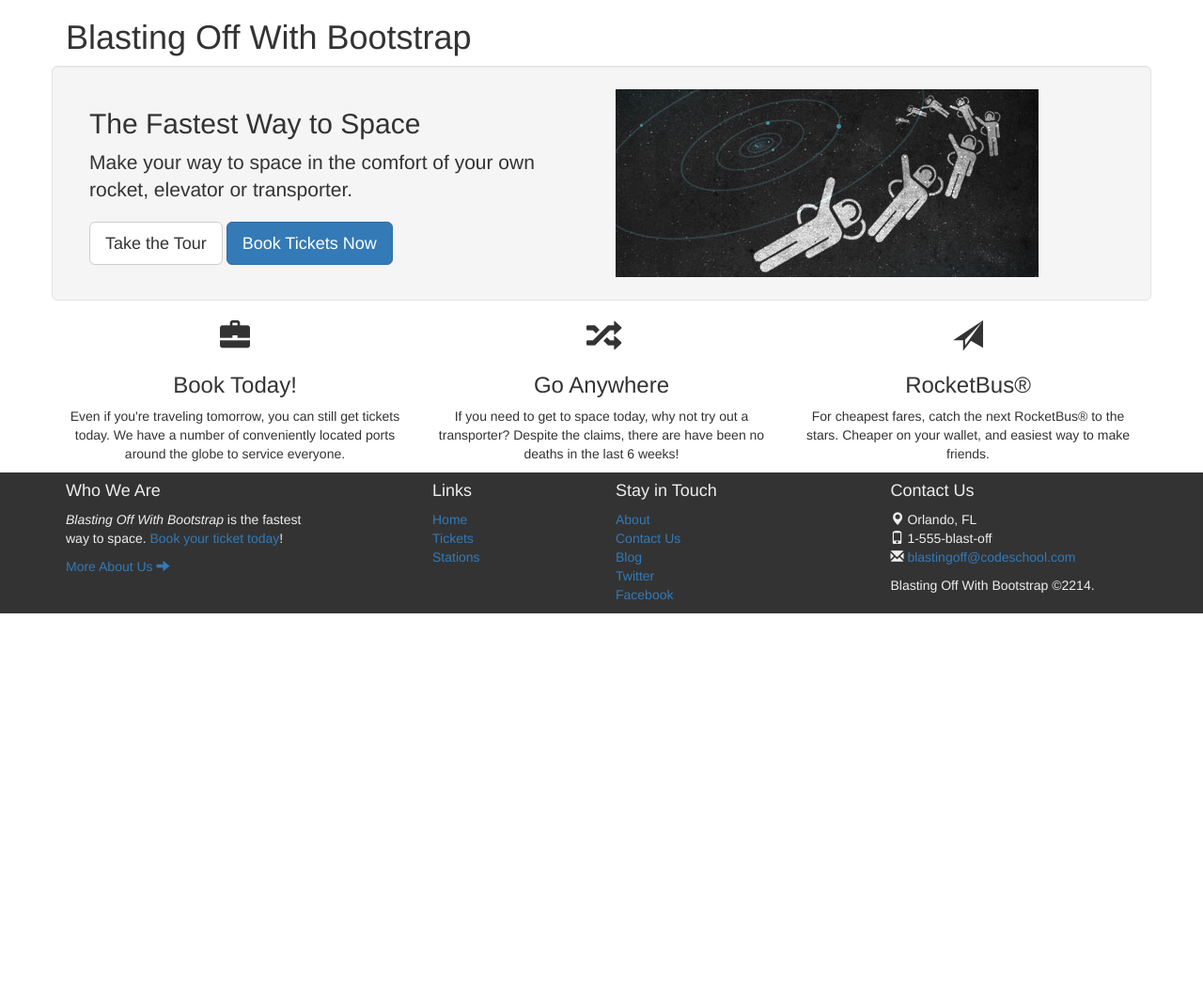
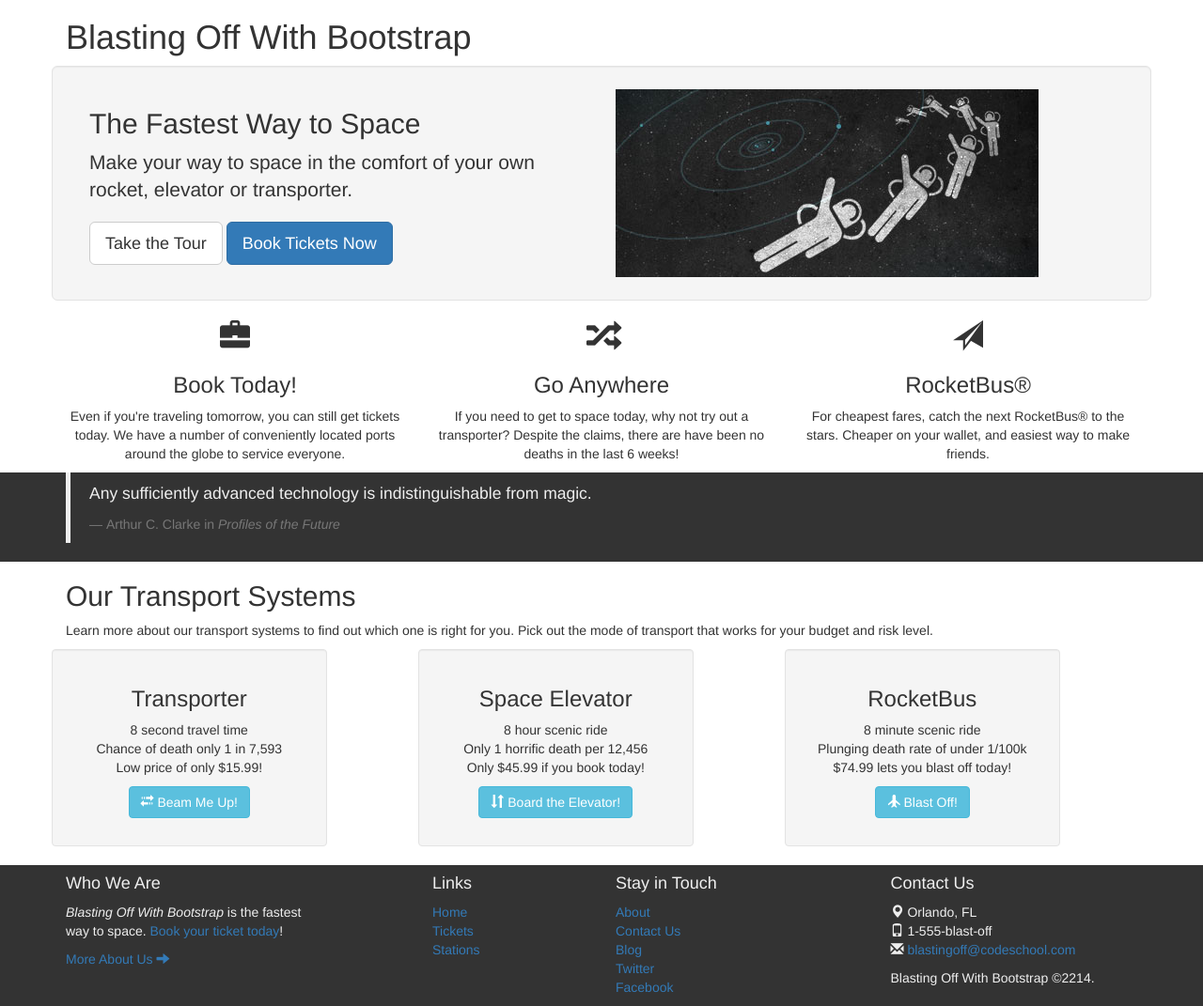
Before and after one commit to duffield44/bootstrap, a plain HTML site: page index.html in a window 1280 px wide. Shown: the whole page at 94% size. Before the commit the page ends 800 px from the top, so only its background shows below. Drawn offline with nearby package versions, Linux system fonts and the light colour scheme.

Commit message:
Add quote section and transport section

```diff
--- a/css/main.css
+++ b/css/main.css
@@ -2,7 +2,10 @@
 	font-size: 32px;
 }
 
-
+.quote {
+  color: #efefef;
+  background-color: #333;
+}
 
 /*---Footer Style---*/
 
--- a/index.html
+++ b/index.html
@@ -45,6 +45,54 @@
         </div>
       </div>
     </div>
+    <div class='quote'>
+      <div class='container'>
+        <blockquote>
+          <p>Any sufficiently advanced technology is indistinguishable from magic.</p>
+          <footer>Arthur C. Clarke in <cite title="Source Title">Profiles of the Future</cite></footer>
+        </blockquote>
+      </div>
+    </div>
+
+    <div class='container transport-systems'>
+      <div class='row'>
+        <div class='col-sm-10'>
+          <h2>Our Transport Systems</h2>
+          <p>Learn more about our transport systems to find out which one is right for you. Pick out the mode of transport that works for your budget and risk level.</p>
+        </div>
+      </div>
+
+      <div class='row text-center'>
+        <div class='transporter col-sm-3 well'>
+          <h3>Transporter</h3>
+          <ul class="list-unstyled">
+            <li>8 second travel time</li>
+            <li>Chance of death only 1 in 7,593</li>
+            <li>Low price of only $15.99!</li>
+          </ul>
+          <p><button class="btn btn-info"><i class='glyphicon glyphicon-transfer'></i> Beam Me Up!</button></p>
+        </div>
+        <div class='space-elevator col-sm-3 col-md-offset-1 well'>
+          <h3>Space Elevator</h3>
+          <ul class="list-unstyled">
+            <li>8 hour scenic ride</li>
+            <li>Only 1 horrific death per 12,456</li>
+            <li>Only $45.99 if you book today!</li>
+          </ul>
+          <p><button class="btn btn-info"><i class='glyphicon glyphicon-sort'></i> Board the Elevator!</button></p>
+        </div>
+        <div class='rocketbus col-sm-3 col-md-offset-1 well'>
+          <h3>RocketBus</h3>
+          <ul class="list-unstyled">
+            <li>8 minute scenic ride</li>
+            <li>Plunging death rate of under 1/100k</li>
+            <li>$74.99 lets you blast off today!</li>
+          </ul>
+          <p><button class="btn btn-info"><i class='glyphicon glyphicon-plane'></i> Blast Off!</button></p>
+        </div>
+      </div>
+    </div>
+
     <div class='footer'>
       <div class='container'>
 
```
